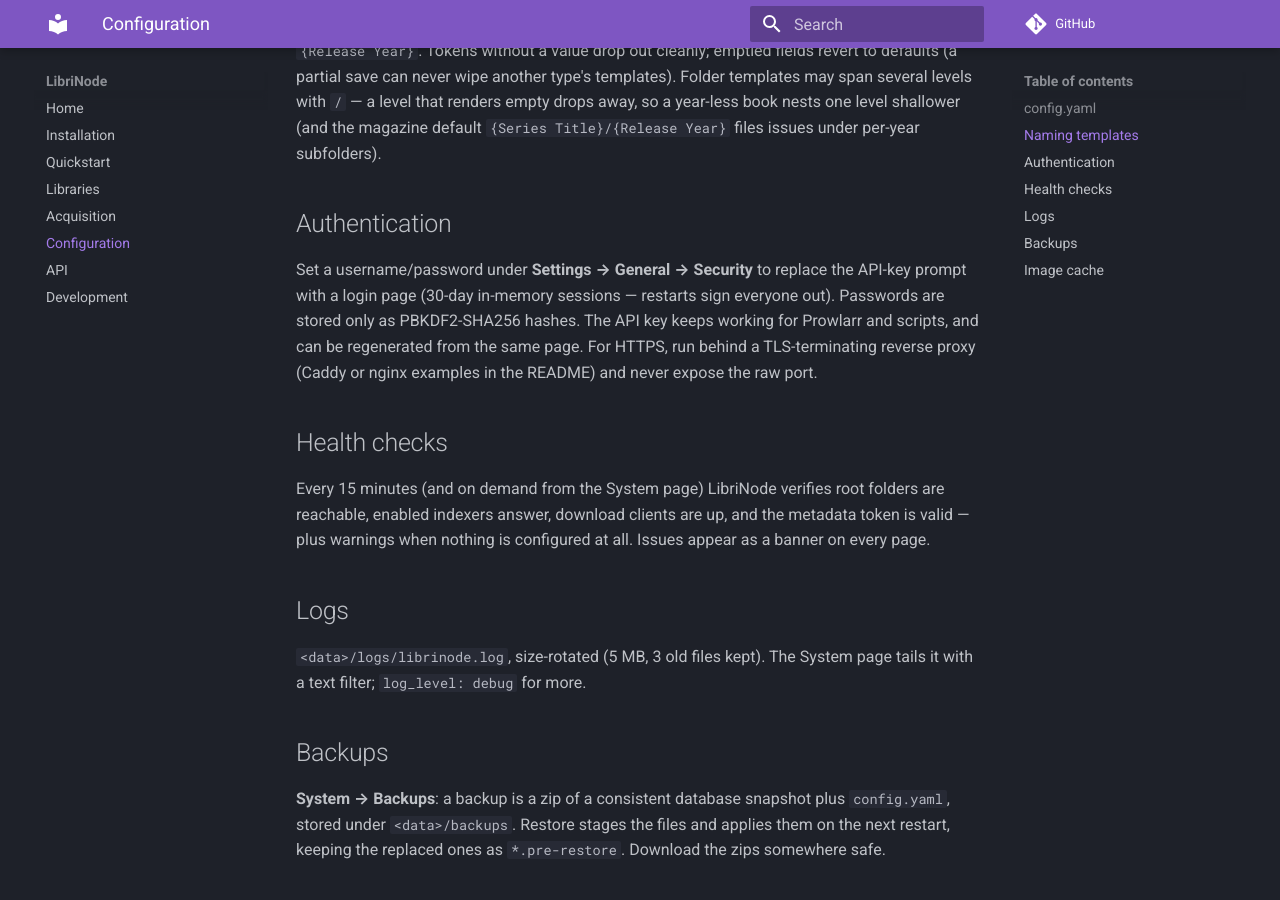
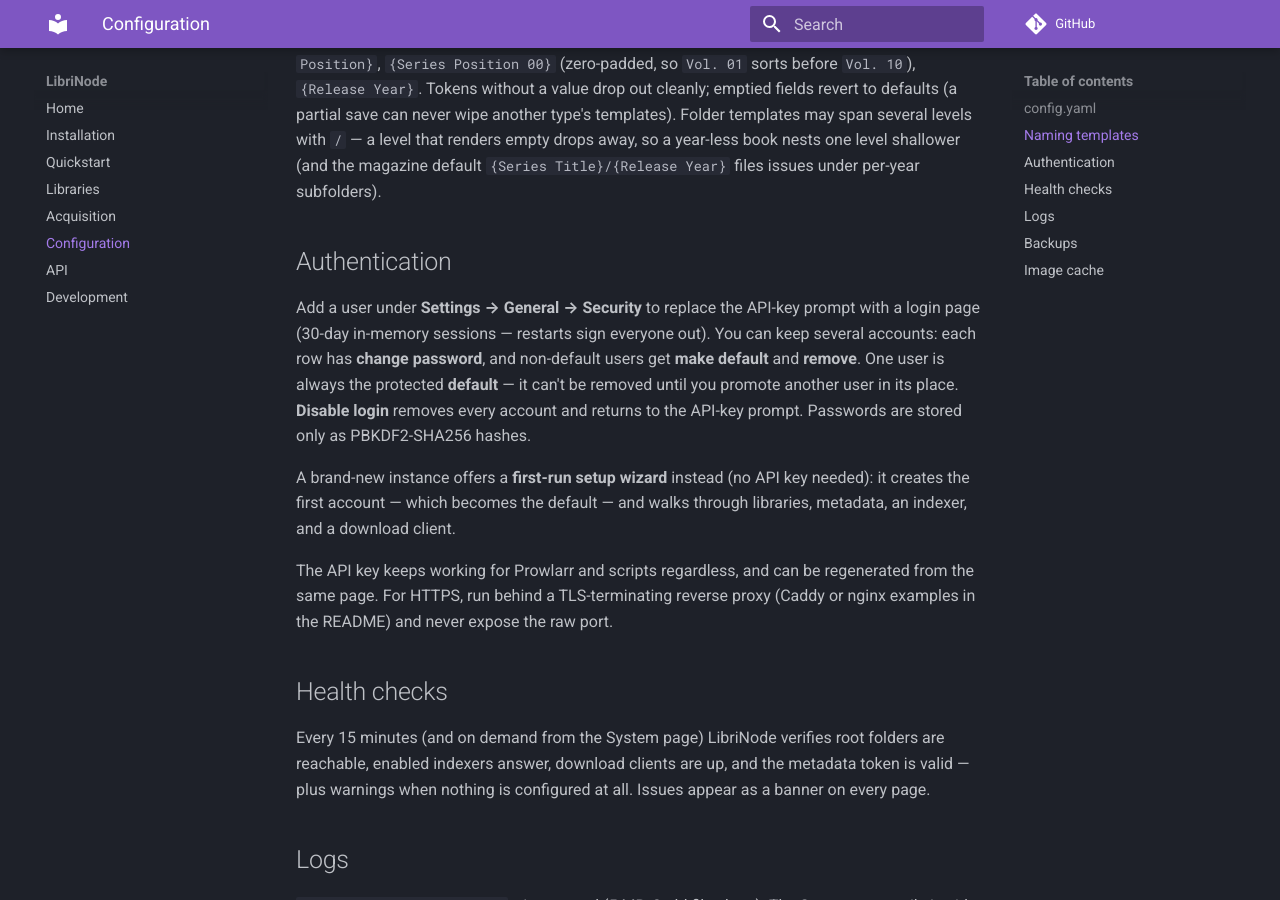
Before and after one commit to obstruct-exit-emit/LibriNode, an MkDocs documentation site: the page built from docs/configuration.md, in a window 1280 px wide and 900 px high, scrolled down 1118 px. Built offline with MkDocs 1.6.1 and Material for MkDocs 9.7.7, drawn with Linux system fonts in a browser that asks for light colours; comment, search, counter and statistics services are not loaded; some of the changed text lies outside the part shown.

Commit message:
Docs: sync with multi-user auth, setup wizard, and folder browser
Audited every doc against the current routes and config; fixed the stale and
missing bits:

- Auth is multi-user now. configuration.md's config.yaml sample shows the
  auth.users list (username / password_hash / default) instead of the old
  single username/password_hash, and the Authentication section documents the
  user list, the protected default, disable-login, and the first-run wizard.
- API references (README table + docs/api.md) add the user-management
  endpoints (GET/POST /auth/users, DELETE + PUT password/default), the setup
  endpoints (GET /setup/status, POST /auth/setup), GET /filesystem (folder
  picker), and DELETE /queue/{clientId}/{itemId}; the /queue entry notes the
  enriched, short-cached snapshot.
- README Security section, Phase 5 auth bullet, and settings tree updated for
  multiple users + the setup wizard + visual folder browser. Quickstart and
  the README getting-started step now lead with the first-run wizard.

Version stamping / CHANGELOG were already reflected as done; acquisition.md's
spam/junk/blocklist handling was already current. Go 1.25 claim verified.

Co-Authored-By: Claude Opus 4.8 <noreply@anthropic.com>

```diff
--- a/docs/configuration.md
+++ b/docs/configuration.md
@@ -9,9 +9,11 @@ host: 0.0.0.0
 port: 7845
 api_key: <generated>
 log_level: info        # debug, info, warn, error
-auth:                  # present once a login account is set
-  username: you
-  password_hash: pbkdf2-sha256$...
+auth:                  # present once a login account is added
+  users:               # one or more accounts; exactly one is the default
+    - username: you
+      password_hash: pbkdf2-sha256$...
+      default: true    # the protected primary account (cannot be removed)
 metadata:
   active: hardcover
   manga_provider: anilist        # anilist | hardcover | none (Settings → Metadata)
@@ -57,12 +59,22 @@ nests one level shallower (and the magazine default
 
 ## Authentication
 
-Set a username/password under **Settings → General → Security** to replace
-the API-key prompt with a login page (30-day in-memory sessions — restarts
-sign everyone out). Passwords are stored only as PBKDF2-SHA256 hashes. The
-API key keeps working for Prowlarr and scripts, and can be regenerated from
-the same page. For HTTPS, run behind a TLS-terminating reverse proxy (Caddy
-or nginx examples in the README) and never expose the raw port.
+Add a user under **Settings → General → Security** to replace the API-key
+prompt with a login page (30-day in-memory sessions — restarts sign everyone
+out). You can keep several accounts: each row has **change password**, and
+non-default users get **make default** and **remove**. One user is always the
+protected **default** — it can't be removed until you promote another user in
+its place. **Disable login** removes every account and returns to the API-key
+prompt. Passwords are stored only as PBKDF2-SHA256 hashes.
+
+A brand-new instance offers a **first-run setup wizard** instead (no API key
+needed): it creates the first account — which becomes the default — and walks
+through libraries, metadata, an indexer, and a download client.
+
+The API key keeps working for Prowlarr and scripts regardless, and can be
+regenerated from the same page. For HTTPS, run behind a TLS-terminating
+reverse proxy (Caddy or nginx examples in the README) and never expose the
+raw port.
 
 ## Health checks
 
```
Also changed, not shown: README.md (+19 -12 lines), docs/api.md (+4 -3 lines), docs/quickstart.md (+6 -4 lines).
